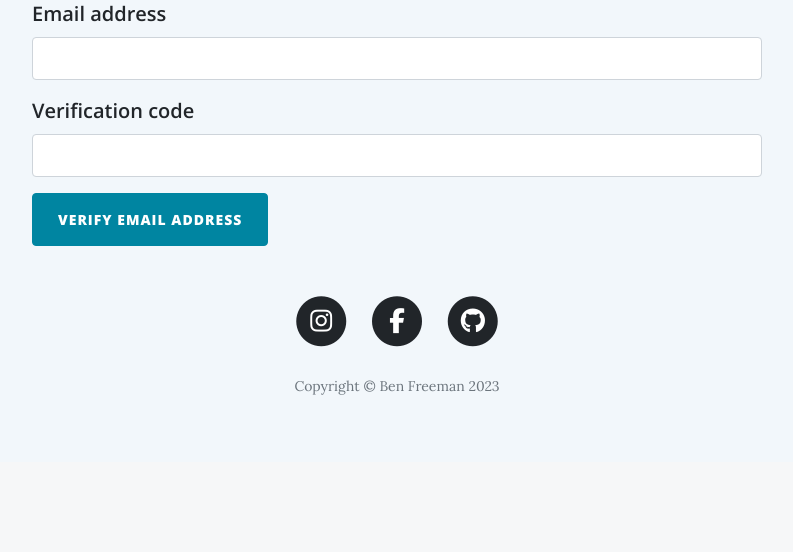
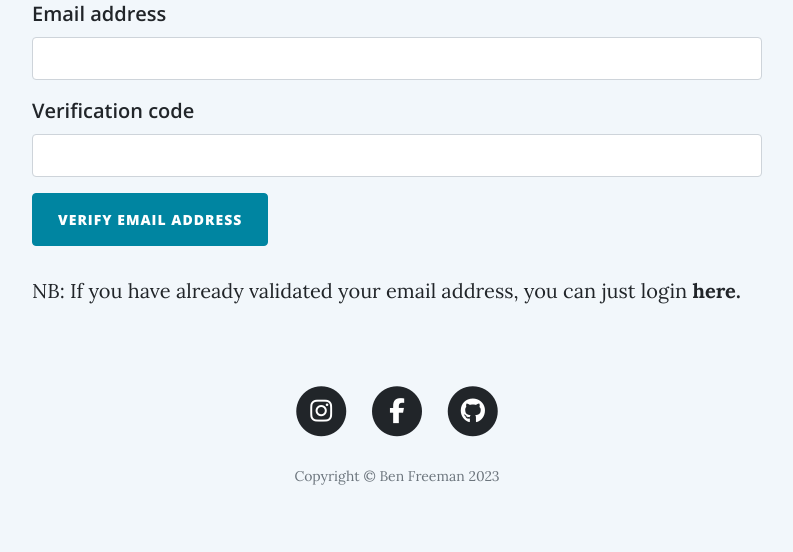
Before and after one commit to footflaps/ELSR-Website, a Flask app: page /validate_email in a window 1280 px wide. Shown: the part 763-1315 px from the top of the page, without its empty margins (243-1036 px from the left). Before the commit the page ends 1158 px from the top, so only its background shows below. Run offline with Flask 3, Linux system fonts and the light colour scheme; some libraries are stand-ins or nearby versions.

Commit message:
user_validate.html: added login link to validate page

```diff
--- a/core/templates/user_validate.html
+++ b/core/templates/user_validate.html
@@ -56,4 +56,17 @@
 	</div>
 </div>
 
+<div class="container">
+	<div class="row">
+		<div class="col-lg-8 col-md-10 mx-auto">
+
+			<p>NB: If you have already validated your email address, you can just login
+				<a href="{{ url_for('login') }}"><strong>here.</strong>
+				</a>
+			</p>
+
+		</div>
+	</div>
+</div>
+
 {% endblock %}
```
